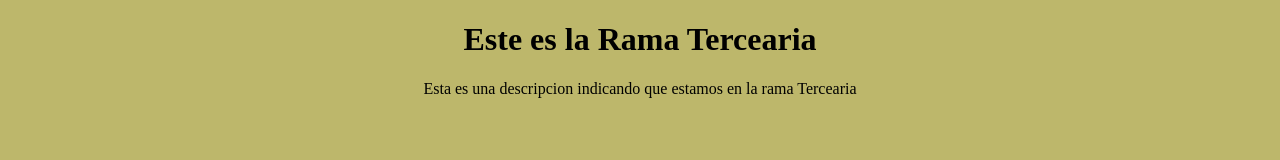
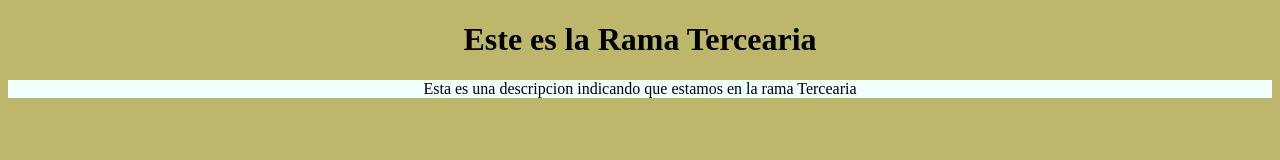
Before and after one commit to yibergg/PractBranch, a plain HTML site: page index.html in a window 1280 px wide. Drawn offline with Linux system fonts and the light colour scheme.

Commit message:
Agregacion de color de fondo del parrafo de la descripcion

```diff
--- a/index.html
+++ b/index.html
@@ -7,7 +7,7 @@
 </head>
 <body style="background: darkkhaki;">
     <h1 style="text-align: center;">Este es la Rama Tercearia</h1>
-    <p style="text-align: center;">Esta es una descripcion indicando que estamos en la rama Tercearia</p>
+    <p style="text-align: center; background: azure;">Esta es una descripcion indicando que estamos en la rama Tercearia</p>
 </body>
 <script>
     alert("Esta es un aviso de la rama Tercearia")
```
